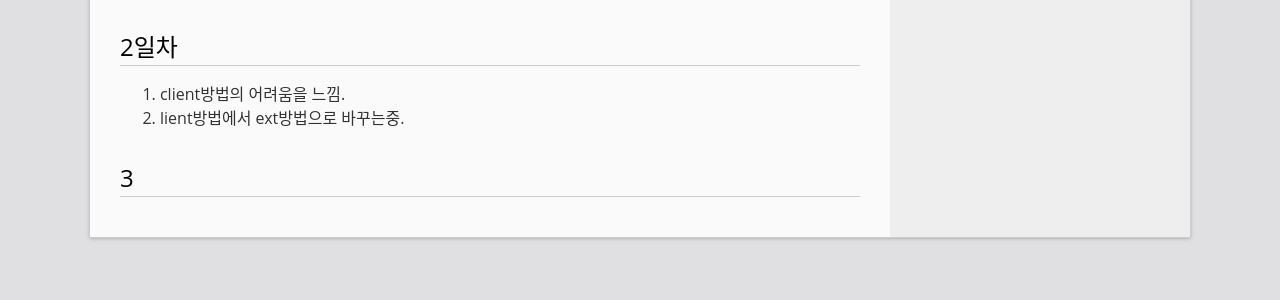
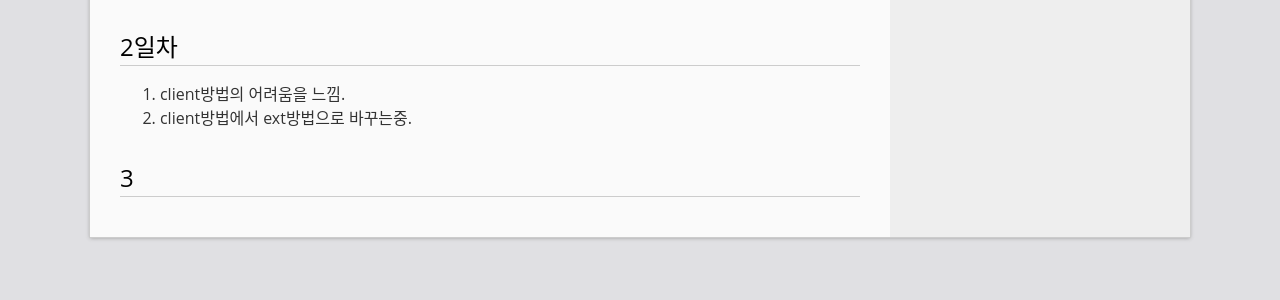
Before and after one commit to chohz1003/chohz1003.github.com, a Jekyll site: the page built from _posts/2021-07-17-Discord-Bot.md, in a window 1280 px wide. Shown: the part 904-1204 px from the top of the page. Built offline with Jekyll 4.4.1, drawn with Linux system fonts in a browser that asks for light colours.

Commit message:
Update 2021-07-17-Discord-Bot.md

```diff
--- a/_posts/2021-07-17-Discord-Bot.md
+++ b/_posts/2021-07-17-Discord-Bot.md
@@ -30,6 +30,6 @@ from discord.ext.commands import Bot #디스코드
 
 ## 2일차
 1. client방법의 어려움을 느낌.
-2. lient방법에서 ext방법으로 바꾸는중.
+2. client방법에서 ext방법으로 바꾸는중.
 
 ## 3
```
